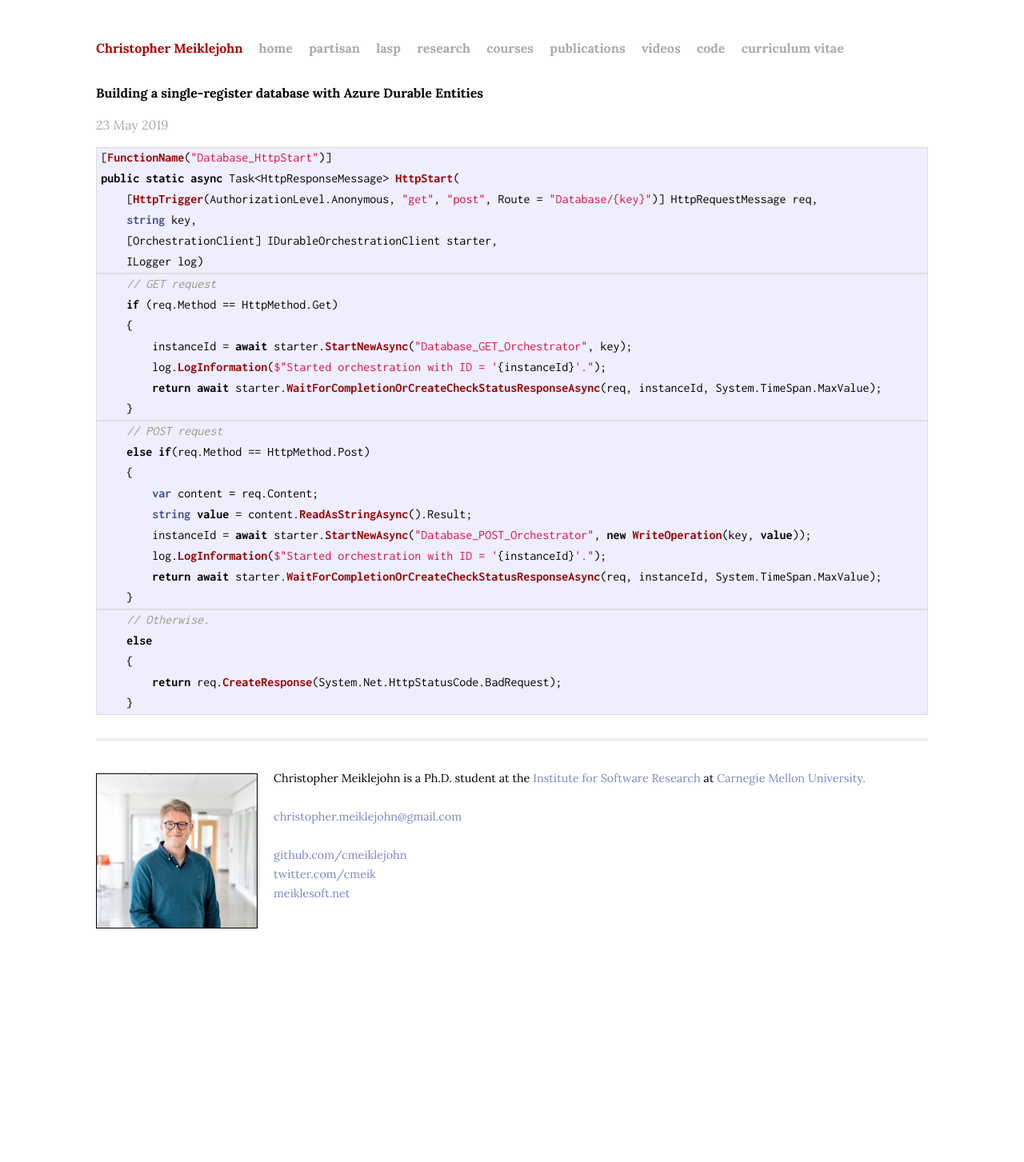
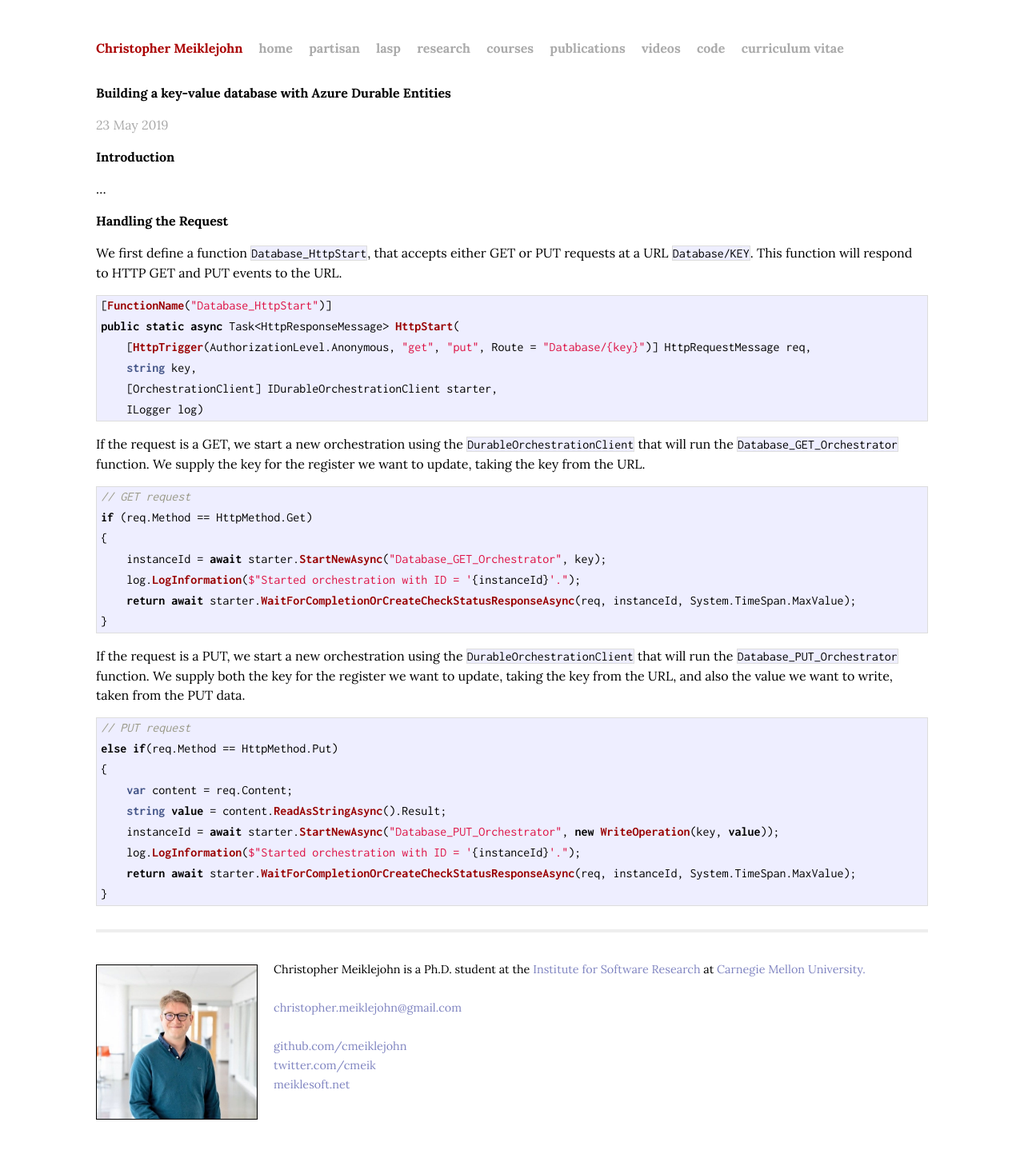
Before and after one commit to cmeiklejohn/cmeiklejohn.github.io, a Jekyll site: the page built from _posts/2019-05-23-stateful-serverless-database-example.markdown, in a window 1280 px wide. Shown: the whole page at 80% size. Built offline with Jekyll 4.4.1, drawn with Linux system fonts in a browser that asks for light colours; some web fonts are replaced; before the commit the page ends 1214 px from its top, so only the background shows below that.

Commit message:
Update with request handlers.

````diff
--- a/_posts/2019-05-23-stateful-serverless-database-example.markdown
+++ b/_posts/2019-05-23-stateful-serverless-database-example.markdown
@@ -1,46 +1,50 @@
 ---
 layout: post
-title:  "Building a single-register database with Azure Durable Entities"
+title:  "Building a key-value database with Azure Durable Entities"
 date:   2019-05-23 00:00:00 -0000
 categories: serverlesss
 group: Serverless
 ---
 
+## Introduction
+
+...
+
+## Handling the Request
+
+We first define a function ```Database_HttpStart```, that accepts either GET or PUT requests at a URL ```Database/KEY```.  This function will respond to HTTP GET and PUT events to the URL.
+
 ```c#
 [FunctionName("Database_HttpStart")]
 public static async Task<HttpResponseMessage> HttpStart(
-    [HttpTrigger(AuthorizationLevel.Anonymous, "get", "post", Route = "Database/{key}")] HttpRequestMessage req,
+    [HttpTrigger(AuthorizationLevel.Anonymous, "get", "put", Route = "Database/{key}")] HttpRequestMessage req,
     string key,
     [OrchestrationClient] IDurableOrchestrationClient starter,
     ILogger log)
 ```
 
+If the request is a GET, we start a new orchestration using the ```DurableOrchestrationClient``` that will run the ```Database_GET_Orchestrator``` function.  We supply the key for the register we want to update, taking the key from the URL.
+
 ```c#
-    // GET request
-    if (req.Method == HttpMethod.Get)
-    {
-        instanceId = await starter.StartNewAsync("Database_GET_Orchestrator", key);
-        log.LogInformation($"Started orchestration with ID = '{instanceId}'.");
-        return await starter.WaitForCompletionOrCreateCheckStatusResponseAsync(req, instanceId, System.TimeSpan.MaxValue);
-    }
+// GET request
+if (req.Method == HttpMethod.Get)
+{
+    instanceId = await starter.StartNewAsync("Database_GET_Orchestrator", key);
+    log.LogInformation($"Started orchestration with ID = '{instanceId}'.");
+    return await starter.WaitForCompletionOrCreateCheckStatusResponseAsync(req, instanceId, System.TimeSpan.MaxValue);
+}
 ```
 
-```c#
-    // POST request
-    else if(req.Method == HttpMethod.Post)
-    {
-        var content = req.Content;
-        string value = content.ReadAsStringAsync().Result;
-        instanceId = await starter.StartNewAsync("Database_POST_Orchestrator", new WriteOperation(key, value));
-        log.LogInformation($"Started orchestration with ID = '{instanceId}'.");
-        return await starter.WaitForCompletionOrCreateCheckStatusResponseAsync(req, instanceId, System.TimeSpan.MaxValue);
-    }
-```
+If the request is a PUT, we start a new orchestration using the ```DurableOrchestrationClient``` that will run the ```Database_PUT_Orchestrator``` function.  We supply both the key for the register we want to update, taking the key from the URL, and also the value we want to write, taken from the PUT data.
 
 ```c#
-    // Otherwise.
-    else
-    {
-        return req.CreateResponse(System.Net.HttpStatusCode.BadRequest);
-    }
+// PUT request
+else if(req.Method == HttpMethod.Put)
+{
+    var content = req.Content;
+    string value = content.ReadAsStringAsync().Result;
+    instanceId = await starter.StartNewAsync("Database_PUT_Orchestrator", new WriteOperation(key, value));
+    log.LogInformation($"Started orchestration with ID = '{instanceId}'.");
+    return await starter.WaitForCompletionOrCreateCheckStatusResponseAsync(req, instanceId, System.TimeSpan.MaxValue);
+}
 ```
````
